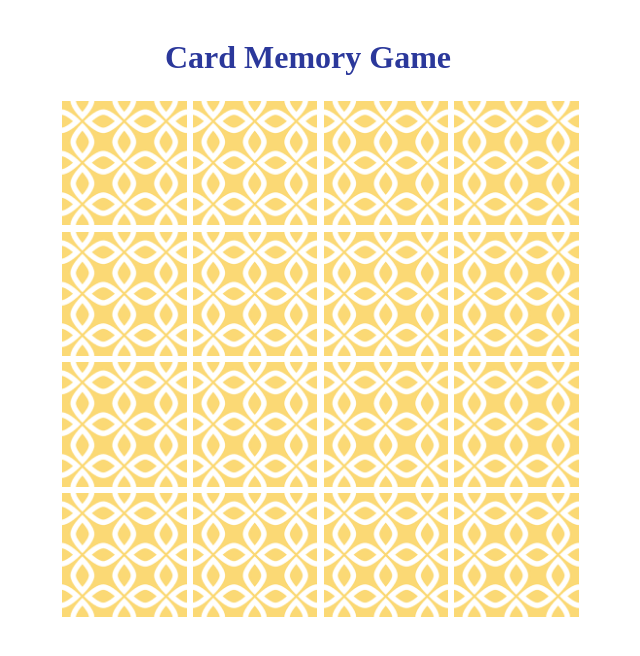
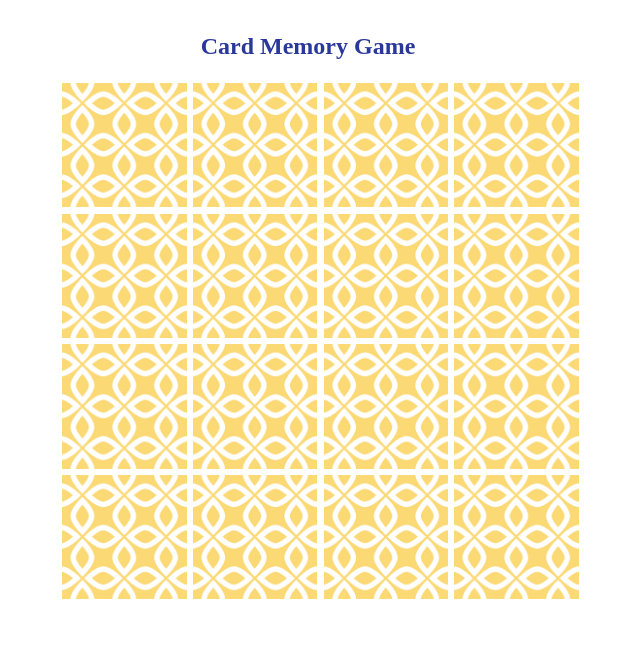
Before and after one commit to Kris-2022/Memory-CardGame, a plain HTML site: page index.html in a window 1280 px wide. Shown: the whole page, without its empty margins (332-972 px from the left). Drawn offline with Linux system fonts and the light colour scheme.

Commit message:
Update index.html

```diff
--- a/index.html
+++ b/index.html
@@ -10,8 +10,8 @@
     <link rel="stylesheet" type="text/css" href="styles.css" />
 </head>
 
-<body style="text-align:center;padding:10px 10px 0 10px">
-    <h1 style="color:rgb(43, 56, 155)">Card Memory Game</h1>
+<body style="text-align:center;padding:5px 10px 0 10px">
+    <h2 style="color:rgb(43, 56, 155)">Card Memory Game</h2>
     <div id="grid"></div>
 
     <table style ="text-align:center">
```
